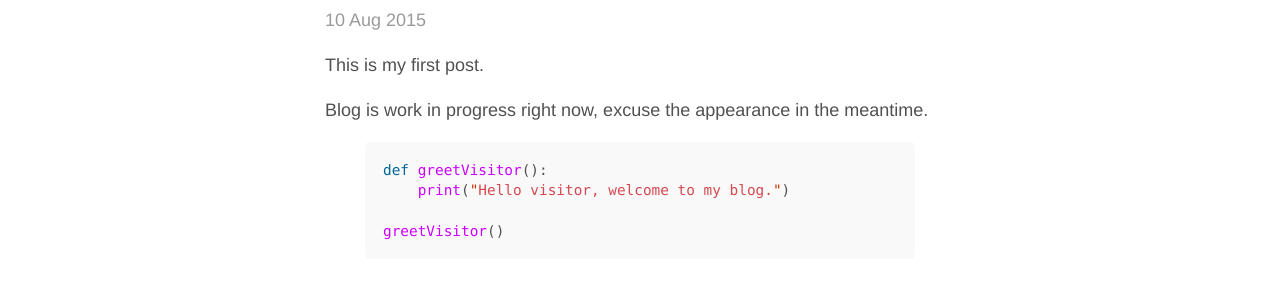
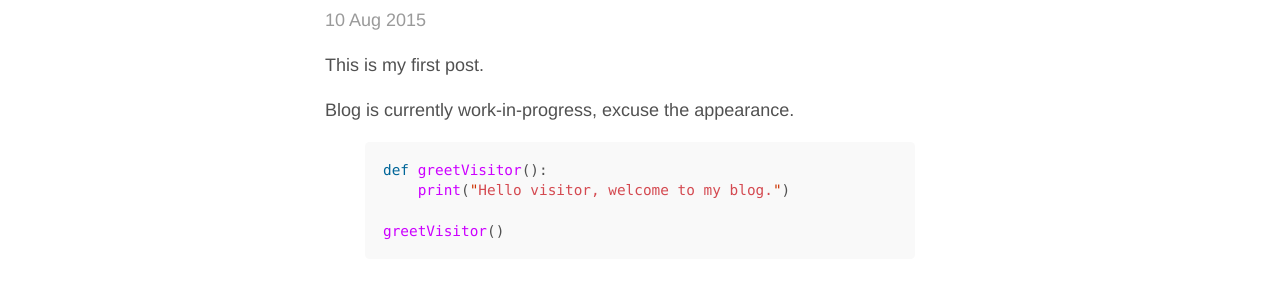
Before and after one commit to aidanknowles/aidanknowles.github.io, a Jekyll site: the page built from _posts/2015/2015-08-10-hello-world.markdown, in a window 1280 px wide. Shown: the part 161-454 px from the top of the page. Built offline with Jekyll 4.4.1, drawn with Linux system fonts in a browser that asks for light colours.

Commit message:
Post modification

```diff
--- a/_posts/2015/2015-08-10-hello-world.markdown
+++ b/_posts/2015/2015-08-10-hello-world.markdown
@@ -6,7 +6,7 @@ date: "2015-08-10 15:34"
 
 This is my first post.
 
-Blog is work in progress right now, excuse the appearance in the meantime.
+Blog is currently work-in-progress, excuse the appearance.
 
 
 {% highlight python %}
```
